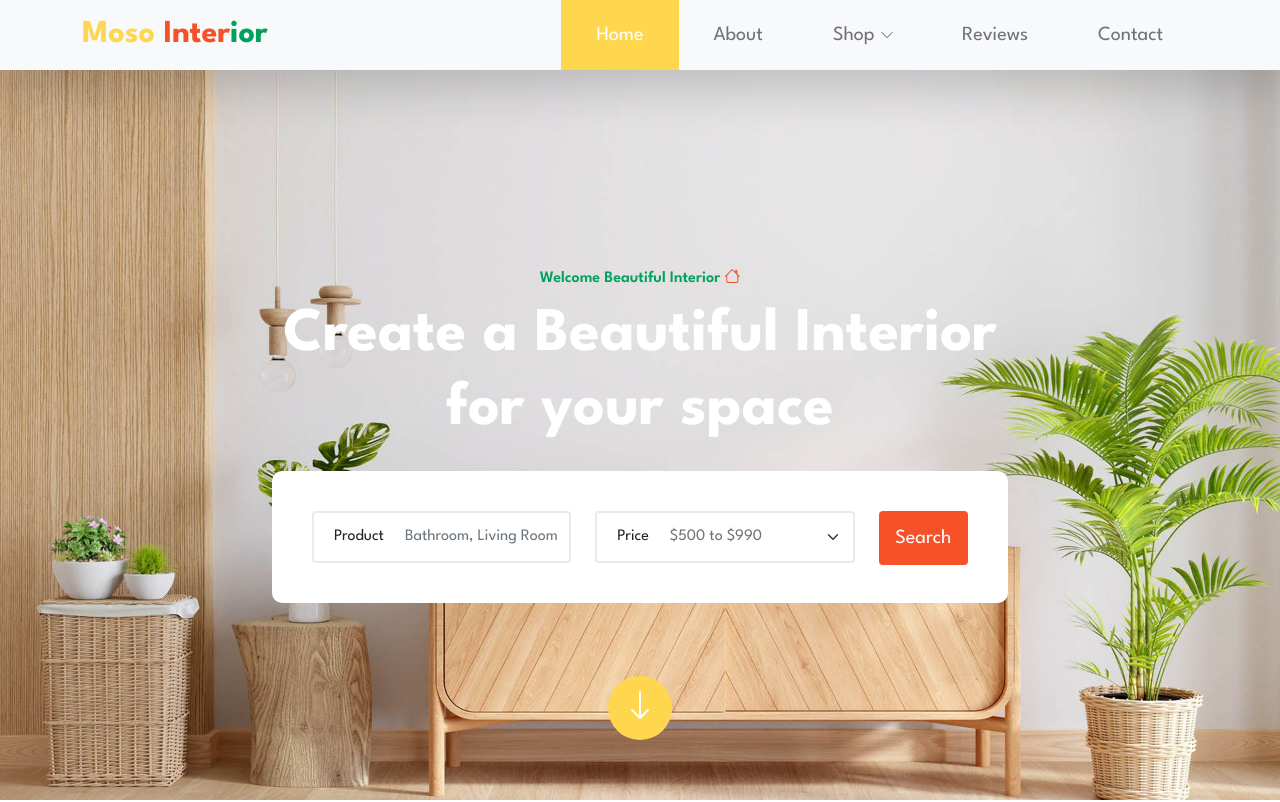
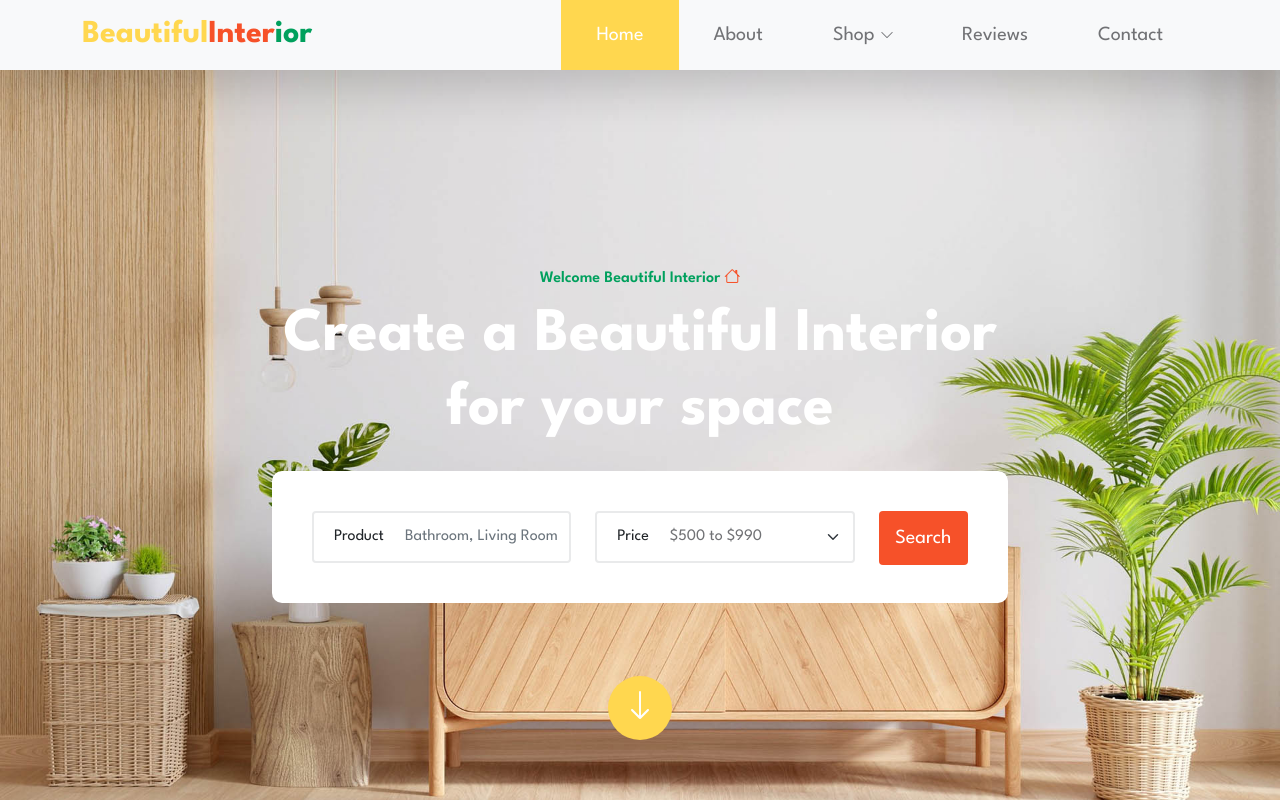
Before and after one commit to monir-mia/beautiful-interior, a plain HTML site: page index.html in a window 1280 px wide. Shown: the top 802 px of the page. Drawn offline with Linux system fonts and the light colour scheme.

Commit message:
Update index.html

```diff
--- a/index.html
+++ b/index.html
@@ -37,7 +37,7 @@ https://beautiful-interiar.netlify.app/
 
         <nav class="navbar navbar-expand-lg bg-light fixed-top shadow-lg">
             <div class="container">
-                <a class="navbar-brand" href="index.html">Moso <span class="tooplate-red">Inter</span><span class="tooplate-green">ior</span></a>
+                <a class="navbar-brand" href="index.html">Beautiful<span class="tooplate-red">Inter</span><span class="tooplate-green">ior</span></a>
 
                 <button class="navbar-toggler" type="button" data-bs-toggle="collapse" data-bs-target="#navbarNav" aria-controls="navbarNav" aria-expanded="false" aria-label="Toggle navigation">
                     <span class="navbar-toggler-icon"></span>
```
